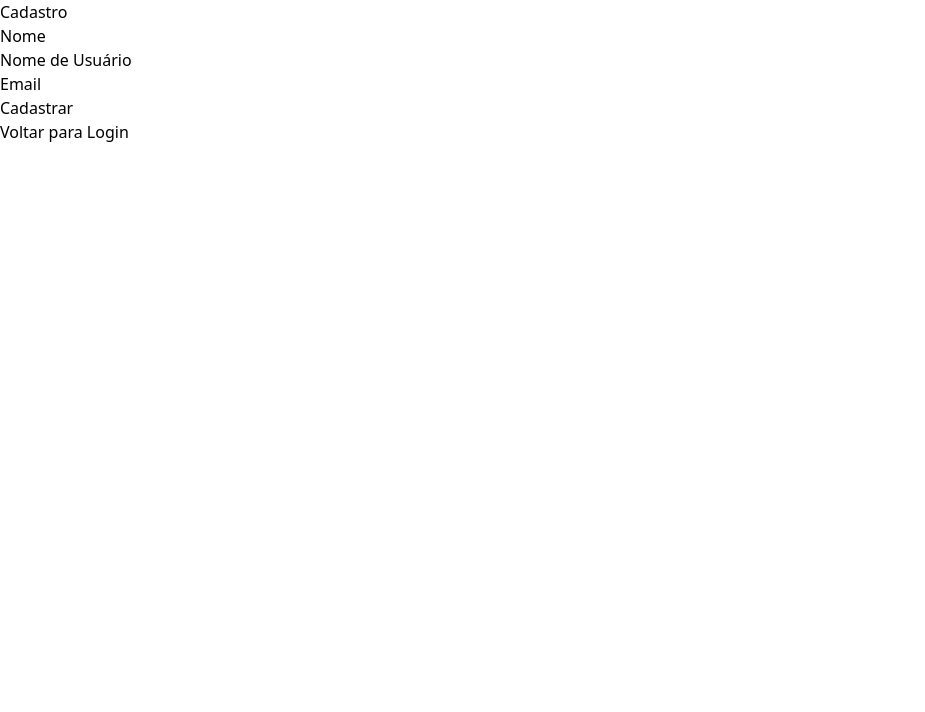
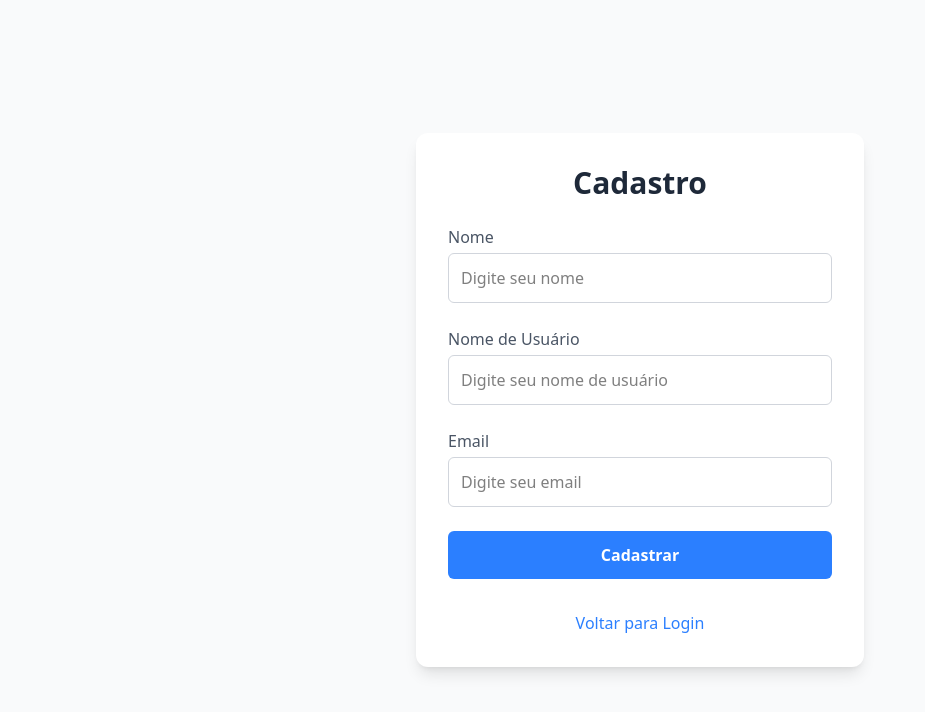
Before and after one commit to ryanvetoriano/ReactHookForm-json-server, a React app in the folder access-control-cp/access-control-cp/: page /cadastro in a window 1280 px wide. Shown: the top 712 px of the page, without its empty margins (0-925 px from the left). Built offline with nearby package versions, Linux system fonts and the light colour scheme; the HTML template or start-up script is replaced by a standard one.

Commit message:
feat - estilizando a página cadastro

```diff
--- a/access-control-cp/access-control-cp/src/routes/Cadastro/index.tsx
+++ b/access-control-cp/access-control-cp/src/routes/Cadastro/index.tsx
@@ -33,36 +33,76 @@ export default function Cadastro() {
   };
 
   return (
-    <main>
-      <form onSubmit={handleSubmit(onSubmit)}>
-        <h2>Cadastro</h2>
-        <div>
-          <label>Nome</label>
-          <input {...register("nome", { required: "Nome é obrigatório" })} />
-          {errors.nome && <p>{errors.nome.message}</p>}
+    <main className="flex items-center justify-center min-h-screen bg-gray-50">
+      <form
+        onSubmit={handleSubmit(onSubmit)}
+        className="bg-white p-8 rounded-xl shadow-lg w-full max-w-md flex flex-col gap-6"
+      >
+        <h2 className="text-3xl font-bold text-center text-gray-800">
+          Cadastro
+        </h2>
+
+        <div className="flex flex-col">
+          <label className="mb-1 text-gray-600">Nome</label>
+          <input
+            {...register("nome", { required: "Nome é obrigatório" })}
+            className={`p-3 rounded-md border ${
+              errors.nome ? "border-red-500" : "border-gray-300"
+            } focus:outline-none focus:ring-2 focus:ring-blue-500`}
+            placeholder="Digite seu nome"
+          />
+          {errors.nome && (
+            <p className="text-red-500 text-sm mt-1">{errors.nome.message}</p>
+          )}
         </div>
-        <div>
-          <label>Nome de Usuário</label>
+
+        <div className="flex flex-col">
+          <label className="mb-1 text-gray-600">Nome de Usuário</label>
           <input
             {...register("nomeUsuario", {
               required: "Nome de usuário é obrigatório",
             })}
+            className={`p-3 rounded-md border ${
+              errors.nomeUsuario ? "border-red-500" : "border-gray-300"
+            } focus:outline-none focus:ring-2 focus:ring-blue-500`}
+            placeholder="Digite seu nome de usuário"
           />
-          {errors.nomeUsuario && <p>{errors.nomeUsuario.message}</p>}
+          {errors.nomeUsuario && (
+            <p className="text-red-500 text-sm mt-1">
+              {errors.nomeUsuario.message}
+            </p>
+          )}
         </div>
-        <div>
-          <label>Email</label>
+
+        <div className="flex flex-col">
+          <label className="mb-1 text-gray-600">Email</label>
           <input
             {...register("email", {
               required: "Email é obrigatório",
               pattern: { value: /^\S+@\S+$/i, message: "Email inválido" },
             })}
+            className={`p-3 rounded-md border ${
+              errors.email ? "border-red-500" : "border-gray-300"
+            } focus:outline-none focus:ring-2 focus:ring-blue-500`}
+            placeholder="Digite seu email"
           />
-          {errors.email && <p>{errors.email.message}</p>}
+          {errors.email && (
+            <p className="text-red-500 text-sm mt-1">{errors.email.message}</p>
+          )}
         </div>
-        <button type="submit">Cadastrar</button>
-        <br />
-        <button type="button" onClick={() => navigate("/")}>
+
+        <button
+          type="submit"
+          className="bg-blue-500 text-white py-3 rounded-md font-semibold hover:bg-blue-600 transition"
+        >
+          Cadastrar
+        </button>
+
+        <button
+          type="button"
+          onClick={() => navigate("/")}
+          className="text-blue-500 hover:underline mt-2 text-center"
+        >
           Voltar para Login
         </button>
       </form>
```
